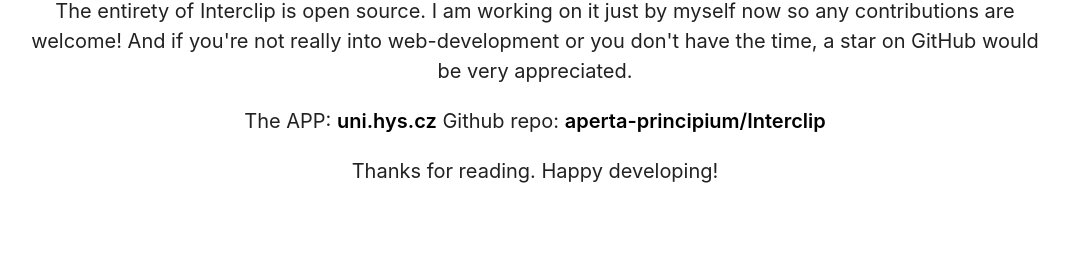
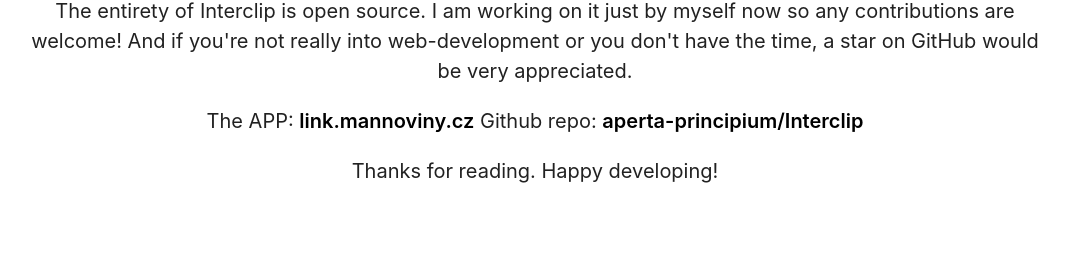
Before and after one commit to interclip/interclip, a PHP site: page /about in a window 1280 px wide. Shown: the part 1499-1753 px from the top of the page, without its empty margins (105-1174 px from the left). Run offline with PHP 8.4, Linux system fonts and the light colour scheme; some libraries are stand-ins or nearby versions.

Commit message:
Update about.php

```diff
--- a/about.php
+++ b/about.php
@@ -46,7 +46,7 @@
             <p>There&#39;s also a very simple API for developers to use. Check the documentation for details.</p>
             <h2 id="open-source">Open Source</h2>
             <p>The entirety of Interclip is open source. I am working on it just by myself now so any contributions are welcome! And if you&#39;re not really into web-development or you don&#39;t have the time, a star on GitHub would be very appreciated. </p>
-            <p>The APP: <a href="http://uni.hys.cz">uni.hys.cz</a>
+            <p>The APP: <a href="https://link.mannoviny.cz">link.mannoviny.cz</a>
                 Github repo: <a href="https://github.com/aperta-principium/Interclip">aperta-principium/Interclip</a></p>
             <p>Thanks for reading. Happy developing!</p>
 
```
